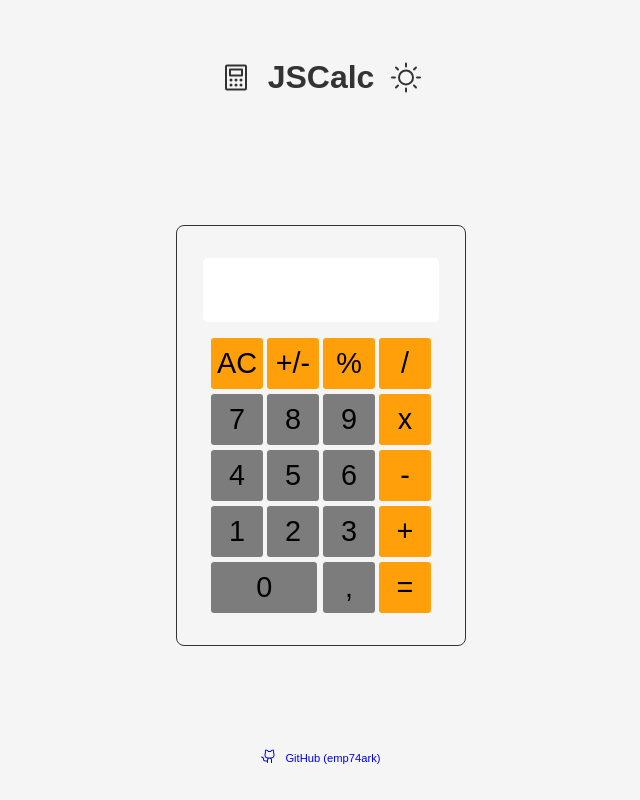
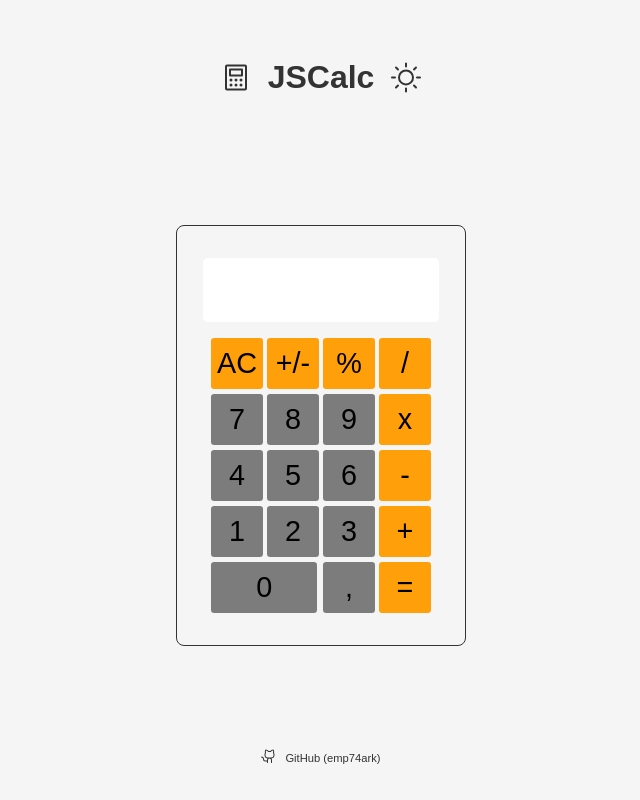
Before and after one commit to emp74ark/js-calc, a website built with webpack: page src/index.html in a window 1280 px wide. Shown: the whole page, without its empty margins (319-959 px from the left). Built offline with nearby package versions, Linux system fonts and the light colour scheme.

Commit message:
fix: link colors

```diff
--- a/src/styles/root.scss
+++ b/src/styles/root.scss
@@ -10,9 +10,19 @@
   color: c.$text-light;
   background-color: c.$bg-dark;
 
+  & a,
+  & a:visited {
+    color: c.$text-light;
+  }
+
   &:has(.light) {
     color: c.$text-dark;
     background-color: c.$bg-light;
+
+    & a,
+    & a:visited {
+      color: c.$text-dark;
+    }
   }
 }
 
```
